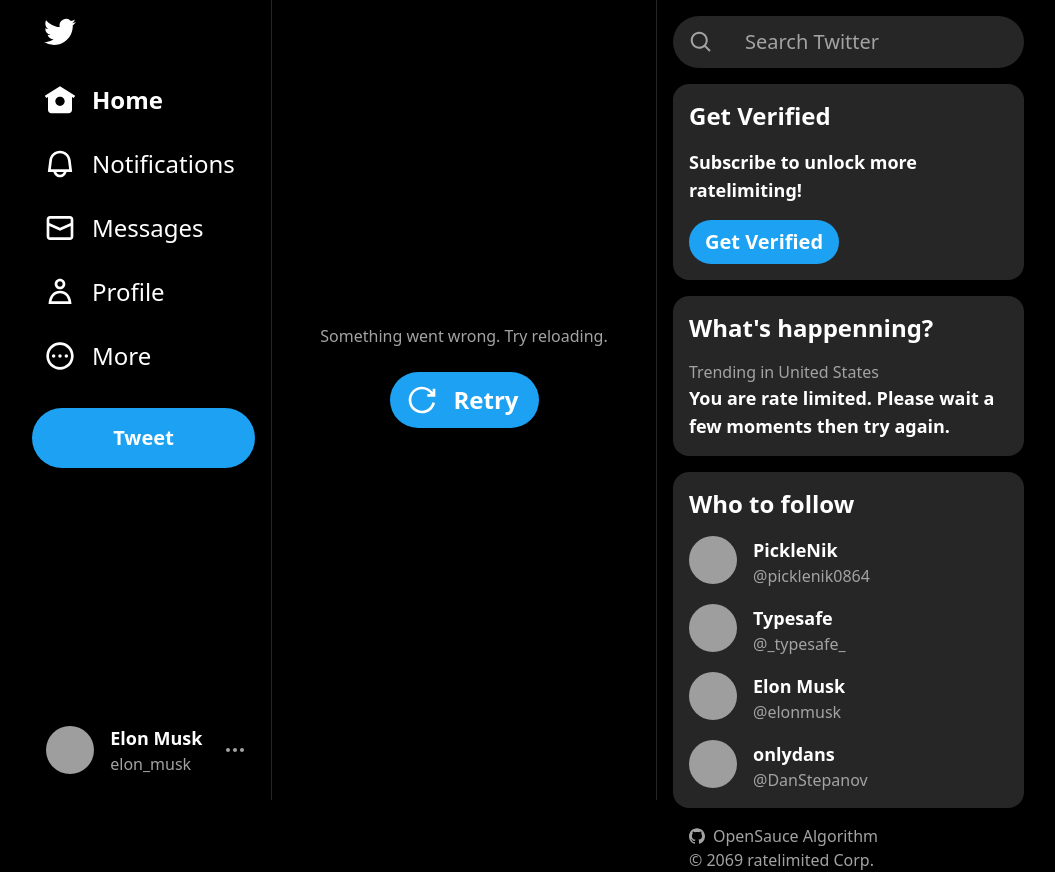
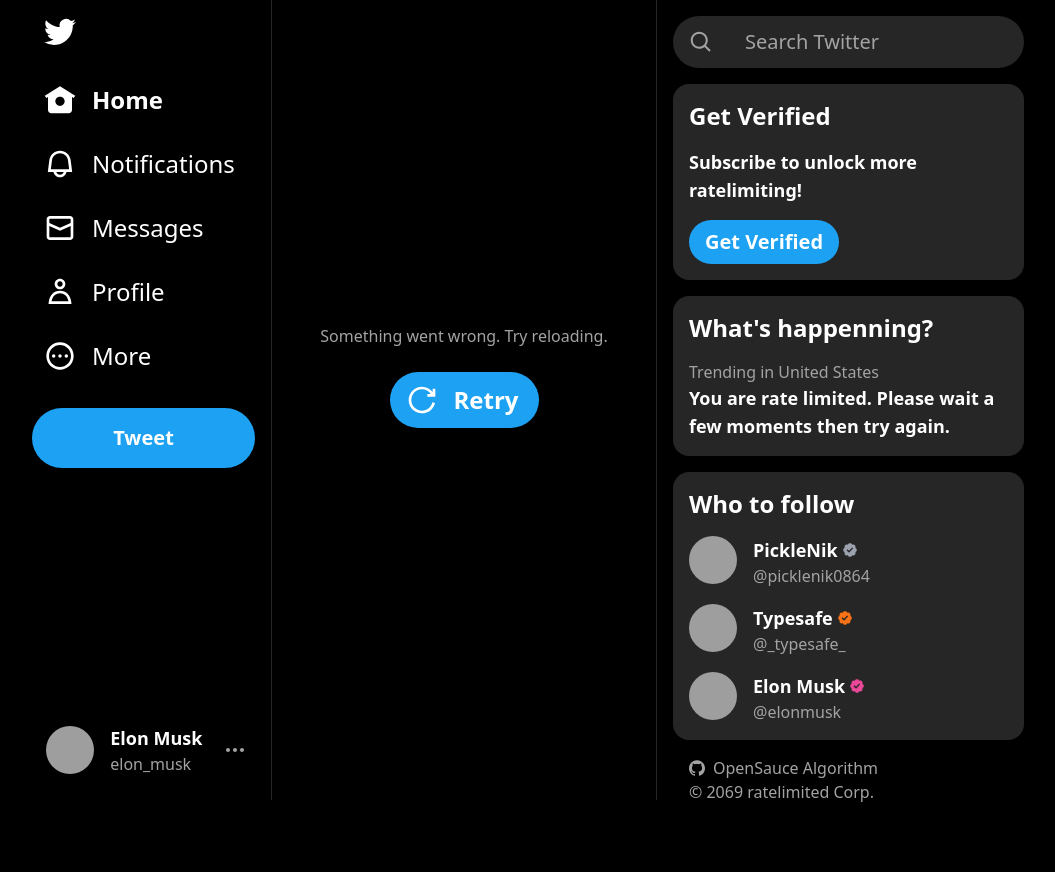
Before and after one commit to PickleNik/ratelimited.lol, an Astro site: page / in a window 1280 px wide. Shown: the whole page, without its empty margins (112-1167 px from the left). After the commit the page ends 804 px from the top, so only its background shows below. Built offline with nearby package versions, Linux system fonts and the light colour scheme; Astro itself is replaced by a stand-in of ours; grey boxes are pictures that could not be loaded.

Commit message:
everyone gets checkmarks now

```diff
--- a/src/pages/index.astro
+++ b/src/pages/index.astro
@@ -181,7 +181,21 @@
           >
           </div>
           <div class="flex flex-col">
-            <div class="text-lg font-bold">PickleNik</div>
+            <div class="text-lg font-bold flex items-center">
+              PickleNik
+              <svg
+                viewBox="0 0 22 22"
+                aria-label="Verified account"
+                role="img"
+                class="w-4 h-4 ml-1 fill-gray-400"
+                data-testid="icon-verified"
+                ><g
+                  ><path
+                    d="M20.396 11c-.018-.646-.215-1.275-.57-1.816-.354-.54-.852-.972-1.438-1.246.223-.607.27-1.264.14-1.897-.131-.634-.437-1.218-.882-1.687-.47-.445-1.053-.75-1.687-.882-.633-.13-1.29-.083-1.897.14-.273-.587-.704-1.086-1.245-1.44S11.647 1.62 11 1.604c-.646.017-1.273.213-1.813.568s-.969.854-1.24 1.44c-.608-.223-1.267-.272-1.902-.14-.635.13-1.22.436-1.69.882-.445.47-.749 1.055-.878 1.688-.13.633-.08 1.29.144 1.896-.587.274-1.087.705-1.443 1.245-.356.54-.555 1.17-.574 1.817.02.647.218 1.276.574 1.817.356.54.856.972 1.443 1.245-.224.606-.274 1.263-.144 1.896.13.634.433 1.218.877 1.688.47.443 1.054.747 1.687.878.633.132 1.29.084 1.897-.136.274.586.705 1.084 1.246 1.439.54.354 1.17.551 1.816.569.647-.016 1.276-.213 1.817-.567s.972-.854 1.245-1.44c.604.239 1.266.296 1.903.164.636-.132 1.22-.447 1.68-.907.46-.46.776-1.044.908-1.681s.075-1.299-.165-1.903c.586-.274 1.084-.705 1.439-1.246.354-.54.551-1.17.569-1.816zM9.662 14.85l-3.429-3.428 1.293-1.302 2.072 2.072 4.4-4.794 1.347 1.246z"
+                  ></path></g
+                ></svg
+              >
+            </div>
             <div class="text-neutral-400">@picklenik0864</div>
           </div>
         </a>
@@ -195,7 +209,21 @@
           >
           </div>
           <div class="flex flex-col">
-            <div class="text-lg font-bold">Typesafe</div>
+            <div class="text-lg font-bold flex items-center">
+              Typesafe
+              <svg
+                viewBox="0 0 22 22"
+                aria-label="Verified account"
+                role="img"
+                class="w-4 h-4 ml-1 fill-orange-500"
+                data-testid="icon-verified"
+                ><g
+                  ><path
+                    d="M20.396 11c-.018-.646-.215-1.275-.57-1.816-.354-.54-.852-.972-1.438-1.246.223-.607.27-1.264.14-1.897-.131-.634-.437-1.218-.882-1.687-.47-.445-1.053-.75-1.687-.882-.633-.13-1.29-.083-1.897.14-.273-.587-.704-1.086-1.245-1.44S11.647 1.62 11 1.604c-.646.017-1.273.213-1.813.568s-.969.854-1.24 1.44c-.608-.223-1.267-.272-1.902-.14-.635.13-1.22.436-1.69.882-.445.47-.749 1.055-.878 1.688-.13.633-.08 1.29.144 1.896-.587.274-1.087.705-1.443 1.245-.356.54-.555 1.17-.574 1.817.02.647.218 1.276.574 1.817.356.54.856.972 1.443 1.245-.224.606-.274 1.263-.144 1.896.13.634.433 1.218.877 1.688.47.443 1.054.747 1.687.878.633.132 1.29.084 1.897-.136.274.586.705 1.084 1.246 1.439.54.354 1.17.551 1.816.569.647-.016 1.276-.213 1.817-.567s.972-.854 1.245-1.44c.604.239 1.266.296 1.903.164.636-.132 1.22-.447 1.68-.907.46-.46.776-1.044.908-1.681s.075-1.299-.165-1.903c.586-.274 1.084-.705 1.439-1.246.354-.54.551-1.17.569-1.816zM9.662 14.85l-3.429-3.428 1.293-1.302 2.072 2.072 4.4-4.794 1.347 1.246z"
+                  ></path></g
+                ></svg
+              >
+            </div>
             <div class="text-neutral-400">@_typesafe_</div>
           </div>
         </a>
@@ -205,24 +233,24 @@
           >
           </div>
           <div class="flex flex-col">
-            <div class="text-lg font-bold">Elon Musk</div>
+            <div class="text-lg font-bold flex items-center">
+              Elon Musk
+              <svg
+                viewBox="0 0 22 22"
+                aria-label="Verified account"
+                role="img"
+                class="w-4 h-4 ml-1 fill-pink-500"
+                data-testid="icon-verified"
+                ><g
+                  ><path
+                    d="M20.396 11c-.018-.646-.215-1.275-.57-1.816-.354-.54-.852-.972-1.438-1.246.223-.607.27-1.264.14-1.897-.131-.634-.437-1.218-.882-1.687-.47-.445-1.053-.75-1.687-.882-.633-.13-1.29-.083-1.897.14-.273-.587-.704-1.086-1.245-1.44S11.647 1.62 11 1.604c-.646.017-1.273.213-1.813.568s-.969.854-1.24 1.44c-.608-.223-1.267-.272-1.902-.14-.635.13-1.22.436-1.69.882-.445.47-.749 1.055-.878 1.688-.13.633-.08 1.29.144 1.896-.587.274-1.087.705-1.443 1.245-.356.54-.555 1.17-.574 1.817.02.647.218 1.276.574 1.817.356.54.856.972 1.443 1.245-.224.606-.274 1.263-.144 1.896.13.634.433 1.218.877 1.688.47.443 1.054.747 1.687.878.633.132 1.29.084 1.897-.136.274.586.705 1.084 1.246 1.439.54.354 1.17.551 1.816.569.647-.016 1.276-.213 1.817-.567s.972-.854 1.245-1.44c.604.239 1.266.296 1.903.164.636-.132 1.22-.447 1.68-.907.46-.46.776-1.044.908-1.681s.075-1.299-.165-1.903c.586-.274 1.084-.705 1.439-1.246.354-.54.551-1.17.569-1.816zM9.662 14.85l-3.429-3.428 1.293-1.302 2.072 2.072 4.4-4.794 1.347 1.246z"
+                  ></path></g
+                ></svg
+              >
+            </div>
             <div class="text-neutral-400">@elonmusk</div>
           </div>
         </div>
-        <a
-          href="https://twitter.com/DanStepanov"
-          class="flex gap-4"
-          target="_blank"
-        >
-          <div
-            class="rounded-full bg-contain bg-[url('https://pbs.twimg.com/profile_images/1669495865478885376/7hWQn7ub_400x400.jpg')] w-12 h-12"
-          >
-          </div>
-          <div class="flex flex-col">
-            <div class="text-lg font-bold">onlydans</div>
-            <div class="text-neutral-400">@DanStepanov</div>
-          </div>
-        </a>
       </div>
       <div class="text-neutral-400 mx-4">
         <a
```
